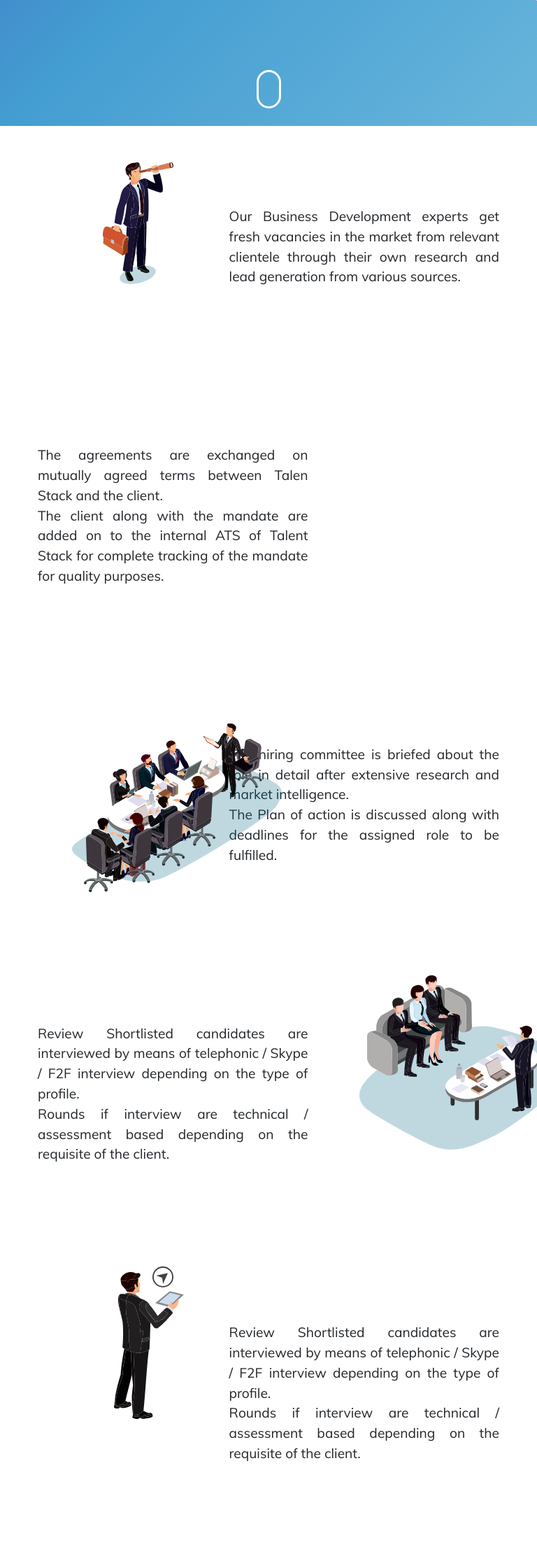
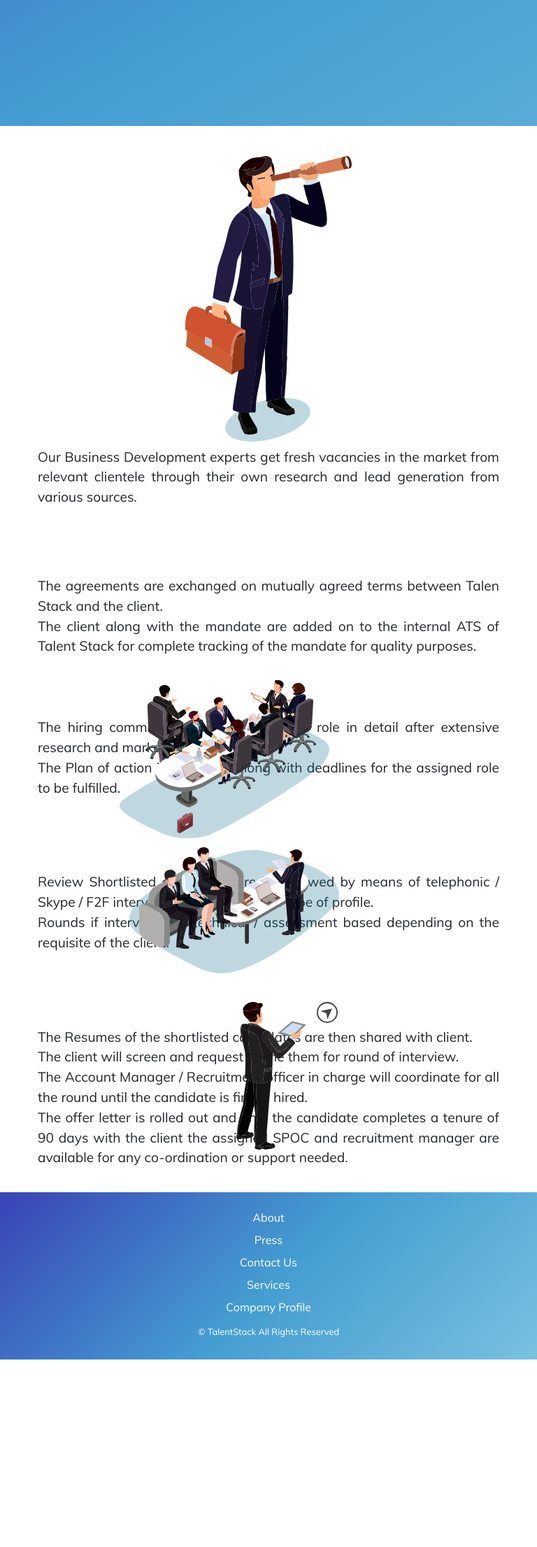
Before and after one commit to dhamecha/talentstack, a PHP site: page / in a window 768 px wide. Shown: the part 620-2831 px from the top of the page at 70% size. After the commit the page ends 2563 px from the top, so only its background shows below. Run offline with PHP 8.4, Linux system fonts and the light colour scheme.

Commit message:
Made Responsive

```diff
--- a/css/responsive.css
+++ b/css/responsive.css
@@ -1,7 +1,23 @@
-@media screen and (max-width: 425px) {
+@media screen and (max-width: 768px) {
   .home-page-banner-heading {
     width: auto;
     padding: 16px;
+
+    display: -webkit-box;
+    display: -ms-flexbox;
+    display: flex;
+    -webkit-box-orient: vertical;
+    -webkit-box-direction: normal;
+    -ms-flex-direction: column;
+    flex-direction: column;
+    -webkit-box-align: center;
+    -ms-flex-align: center;
+    align-items: center;
+    -webkit-box-pack: center;
+    -ms-flex-pack: center;
+    justify-content: center;
+
+    height: 50vh;
   }
 
   .home-page-banner-heading {
@@ -26,6 +42,9 @@
     top: 56px;
     left: 0px;
     right: 0px;
+    -webkit-box-shadow: 0px 1px 5px 1px rgba(114,114,114,1);
+    -moz-box-shadow: 0px 1px 5px 1px rgba(114,114,114,1);
+    box-shadow: 0px 1px 5px 1px rgba(114,114,114,1);
   }
 
   .navbar-light .navbar-nav .nav-link.custom-nav-link {
@@ -70,7 +89,13 @@
   }
 
   .step1-img-wrapper {
-    height: 50vw;
+    height: auto;
+    text-align: center;
+  }
+
+  .step1-img {
+    position: static;
+    margin: auto;
   }
 
   .step1-txt {
@@ -116,6 +141,8 @@
     -webkit-box-direction: normal;
     -ms-flex-direction: column;
     flex-direction: column;
+    margin-top: 0;
+    padding-top: 0;
   }
 
   .step3-img-wrapper {
@@ -136,9 +163,80 @@
     top: 40%;
     left: 34%;
   }
+
+  .step3-txt {
+    padding-top: 40px;
+    padding-bottom: 20px;
+    margin-bottom: 0;
+  }
+
+  .steps4-wrapper {
+    -webkit-box-orient: vertical;
+    -webkit-box-direction: reverse;
+    -ms-flex-direction: column-reverse;
+    flex-direction: column-reverse;
+  }
+
+  .step4-txt {
+    padding-top: 20px;
+    padding-bottom: 20px;
+    margin-bottom: 0;
+  }
+
+  .step4-img-wrapper {
+    height: 225px;
+  }
+
+  .step41-img {
+    left: 10%;
+  }
+
+  .step42-img {
+    left: 7%;
+  }
+
+  .steps5-wrapper {
+    -webkit-box-orient: vertical;
+    -webkit-box-direction: normal;
+    -ms-flex-direction: column;
+    flex-direction: column;
+  }
+
+  .step52-img {
+    left: 65%;
+  }
+
+  .footer-wrapper {
+    display: block;
+  }
+
+  .footer-links,
+  .footer-links:active,
+  .footer-links:visited {
+    display: block;
+    color: #fff;
+    text-decoration: none;
+    padding: 4px;
+    text-align: center;
+  }
+
+  .footer-links:hover,
+  .footer-links:focus {
+    text-decoration: none;
+  }
 }
 
 /* Tablets */
 @media screen and (min-width: 425px) and (max-width: 1024px) {
+ .step4-img-wrapper {
+    margin-left: auto;
+    margin-right: auto;
+    width: 70%;
+  }
 
+  .step3-img-wrapper {
+    margin-left: auto;
+    margin-right: auto;
+    width: 70%;
+  }
 }
--- a/css/style.css
+++ b/css/style.css
@@ -493,3 +493,48 @@
   transition: all 3s;
   opacity: 1;
 }
+
+.footer-wrapper {
+  display: -webkit-box;
+  display: -ms-flexbox;
+  display: flex;
+
+  background: rgba(57,67,183,1);
+  background: -moz-linear-gradient(-45deg, rgba(57,67,183,1) 0%, rgba(68,157,209,1) 51%, rgba(120,193,224,1) 100%);
+  background: -webkit-gradient(left top, right bottom, color-stop(0%, rgba(57,67,183,1)), color-stop(51%, rgba(68,157,209,1)), color-stop(100%, rgba(120,193,224,1)));
+  background: -webkit-linear-gradient(-45deg, rgba(57,67,183,1) 0%, rgba(68,157,209,1) 51%, rgba(120,193,224,1) 100%);
+  background: -o-linear-gradient(-45deg, rgba(57,67,183,1) 0%, rgba(68,157,209,1) 51%, rgba(120,193,224,1) 100%);
+  background: -ms-linear-gradient(-45deg, rgba(57,67,183,1) 0%, rgba(68,157,209,1) 51%, rgba(120,193,224,1) 100%);
+  background: linear-gradient(135deg, rgba(57,67,183,1) 0%, rgba(68,157,209,1) 51%, rgba(120,193,224,1) 100%);
+  filter: progid:DXImageTransform.Microsoft.gradient( startColorstr='#3943b7', endColorstr='#78c1e0', GradientType=1 );
+  padding: 20px;
+}
+
+.footer-links,
+.footer-links:active,
+.footer-links:visited {
+  -webkit-box-flex: 1;
+  -ms-flex: 1;
+  flex: 1;
+  color: #fff;
+  text-align: center;
+}
+
+.footer-links:hover,
+.footer-links:focus {
+  text-decoration: none;
+  text-shadow: 1px 1px 1px #07004F;
+}
+
+.step5-txt {
+  padding-top: 20px;
+  padding-bottom: 20px;
+}
+
+.copyright-txt {
+  color: #fff;
+  font-size: 0.8em;
+  display: block;
+  text-align: center;
+  padding: 10px;
+}
--- a/includes/footer.php
+++ b/includes/footer.php
@@ -1 +1,11 @@
-<h1 align="center"></h1>
+<footer>
+  <div class="footer-wrapper">
+    <a href="#" class="footer-links">About</a>
+    <a href="#" class="footer-links">Press</a>
+    <a href="#" class="footer-links">Contact Us</a>
+    <a href="#" class="footer-links">Services</a>
+    <a href="#" class="footer-links">Company Profile</a>
+
+    <span class="copyright-txt">&copy; TalentStack All Rights Reserved</span>
+  </div>
+</footer>
--- a/includes/header.php
+++ b/includes/header.php
@@ -1,3 +1,4 @@
+<header>
   <nav class="navbar navbar-expand-lg navbar-light ts-navbar">
     <a class="navbar-brand custom-navbar-brand" href="#">
       <img  src="images/logos/ts_logo_white.svg"
@@ -41,3 +42,4 @@
       </ul>
     </div>
   </nav>
+</header>
--- a/index.php
+++ b/index.php
@@ -70,7 +70,7 @@
         <p class="step3-txt">The hiring committee is briefed about the role in detail after extensive research and market intelligence.<br/>The Plan of action is discussed along with deadlines for the assigned role to be fulfilled.</p>
       </div>
 
-      <div class="steps-wrapper">
+      <div class="steps-wrapper steps4-wrapper">
         <p class="step4-txt">Review Shortlisted candidates are interviewed by means of telephonic / Skype / F2F interview depending on the type of profile.<br/>Rounds if interview are technical / assessment based depending on the requisite of the client.</p>
         <div class="step4-img-wrapper">
           <img src="images/steps/table_public_2.svg" alt="Step 4" class="step41-img" />
@@ -78,12 +78,12 @@
         </div>
       </div>
 
-      <div class="steps-wrapper">
+      <div class="steps-wrapper steps5-wrapper">
         <div class="step4-img-wrapper">
           <img src="images/steps/sending_man.svg" alt="" class="step51-img" />
           <img src="images/steps/send_button.svg" alt="" class="step52-img" />
         </div>
-        <p class="step4-txt">Review Shortlisted candidates are interviewed by means of telephonic / Skype / F2F interview depending on the type of profile.<br/>Rounds if interview are technical / assessment based depending on the requisite of the client.</p>
+        <p class="step4-txt step5-txt">The Resumes of the shortlisted candidates are then shared with client.<br/>The client will screen and request to line them for round of interview.<br/>The Account Manager / Recruitment officer in charge will coordinate for all the round until the candidate is finally hired.<br/>The offer letter is rolled out and until the candidate completes a tenure of 90 days with the client the assigned SPOC and recruitment manager are available for any co-ordination or support needed.</p>
       </div>
     </div>
   </section>
--- a/js/script.js
+++ b/js/script.js
@@ -6,10 +6,11 @@
       $('.ts-logo').css('opacity', ( ($(window).scrollTop() * 2)/100 ));
       $('.ts-logo-ini').css('opacity', (1 - ( ($(window).scrollTop() * 2)/100 )) );
 
-      if($(window).scrollTop() > 25 && ($(window).width() > 425) ) {
+      if($(window).scrollTop() > 25 && ($(window).width() > 768) ) {
         $('.custom-nav-link').css('color', '#07004F');
         $('.ts-navbar').addClass('navbar-box-shadow');
       } else {
+        $('.navbar-toggler.custom-navbar-toggler > .navbar-toggler-icon').css('background-image', '');
         $('.custom-nav-link').css('color', '');
         $('.ts-navbar').removeClass('navbar-box-shadow');
       }
@@ -18,19 +19,22 @@
       $('.ts-logo').css('opacity', 1);
       $('.ts-logo-ini').css('opacity', 0);
       $('.ts-navbar').addClass('navbar-box-shadow');
+      $('.navbar-toggler.custom-navbar-toggler > .navbar-toggler-icon').css('background-image', "url('images/logos/ham_menu_blue.svg')");
 
       // Steps Animations
       let windowHeight = $(window).innerHeight(); // Viewport Height
 
-      if($(window).innerWidth() >= 425) {
+      if($(window).innerWidth() >= 768) {
         if($(window).scrollTop() < 200) {
           $('.step1-img').css('top', '-10%').css('left', '28%').css('opacity', '0');
-        } else if($(window).scrollTop() >= 400 && $(window).scrollTop() < 500) {
+        }
+        else if($(window).scrollTop() >= 400 && $(window).scrollTop() < 500) {
           $('.step1-img').css('top', '6%').css('left', '34%').css('opacity', '1');
 
           $('.step21-img').css('top', '-14px').css('left', '28%').css('opacity', '0');
           $('.step22-img').css('top', '60px').css('left', '60%').css('opacity', '0');
-        }else if($(window).scrollTop() >= 600 && $(window).scrollTop() < 700) {
+        }
+        else if($(window).scrollTop() >= 600 && $(window).scrollTop() < 700) {
           $('.step21-img').css('top', '0').css('left', '35%').css('opacity', '1');
           $('.step22-img').css('top', '46px').css('left', '53%').css('opacity', '1');
 
@@ -42,11 +46,13 @@
           $('.step33-img').css('top', '36%').css('left', '41%').css('opacity', '1');
 
           $('.step41-img').css('top', '-2%').css('left', '26%').css('opacity', '0');
-        } else if($(window).scrollTop() >= 1300 && $(window).scrollTop() < 1400) {
+        }
+        else if($(window).scrollTop() >= 1300 && $(window).scrollTop() < 1400) {
           $('.step41-img').css('top', '3%').css('left', '31%').css('opacity', '1');
 
           $('.step52-img').css('top', '0%').css('left', '60%').css('opacity', '1');
-        } else if($(window).scrollTop() >= 1500 && $(window).scrollTop() < 1600) {
+        }
+        else if($(window).scrollTop() >= 1600 && $(window).scrollTop() < 1700) {
           $('.step52-img').css('top', '-18%').css('left', '70%').css('opacity', '0');
         }
       }
```
Lines whose indentation alone changed are shown as unchanged.
